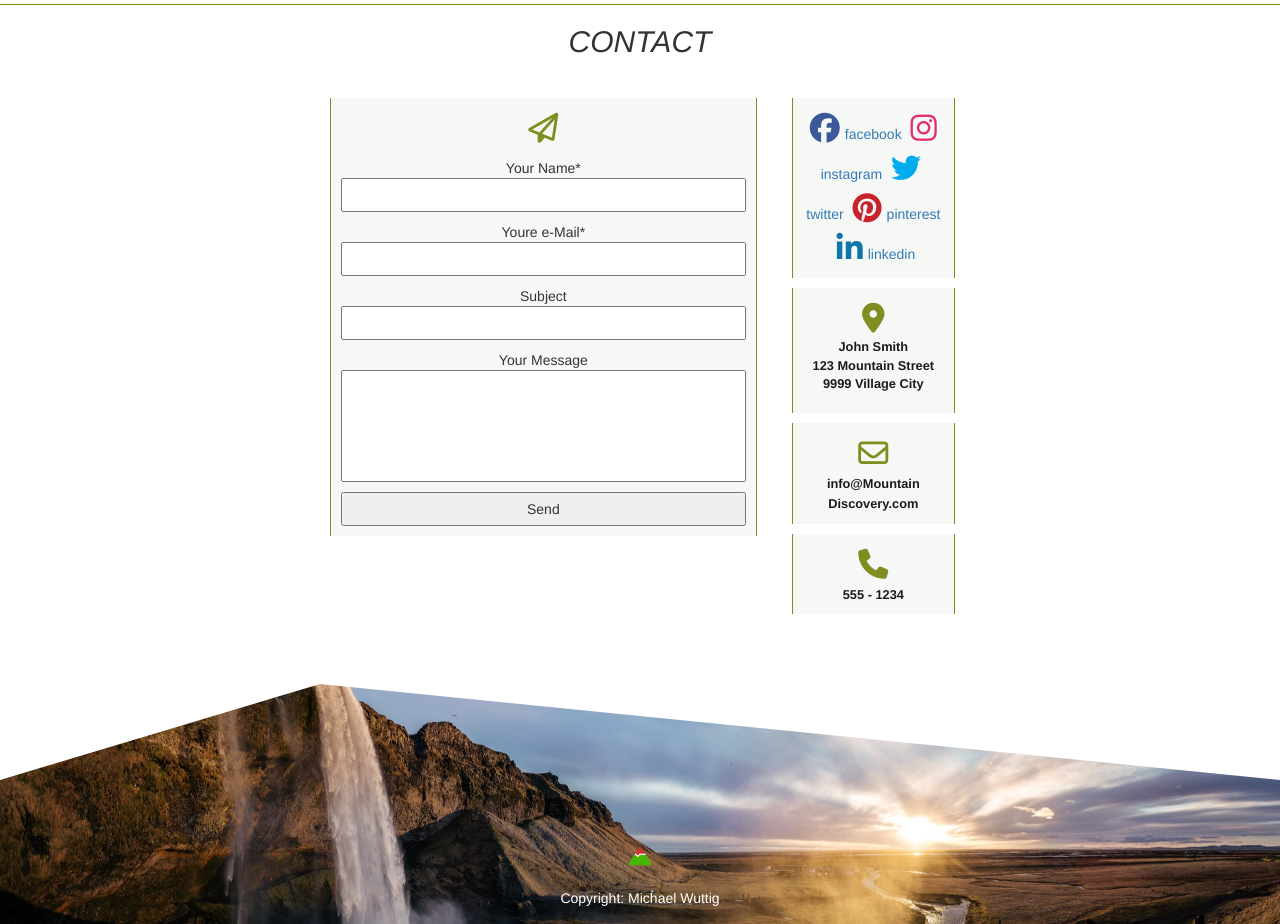
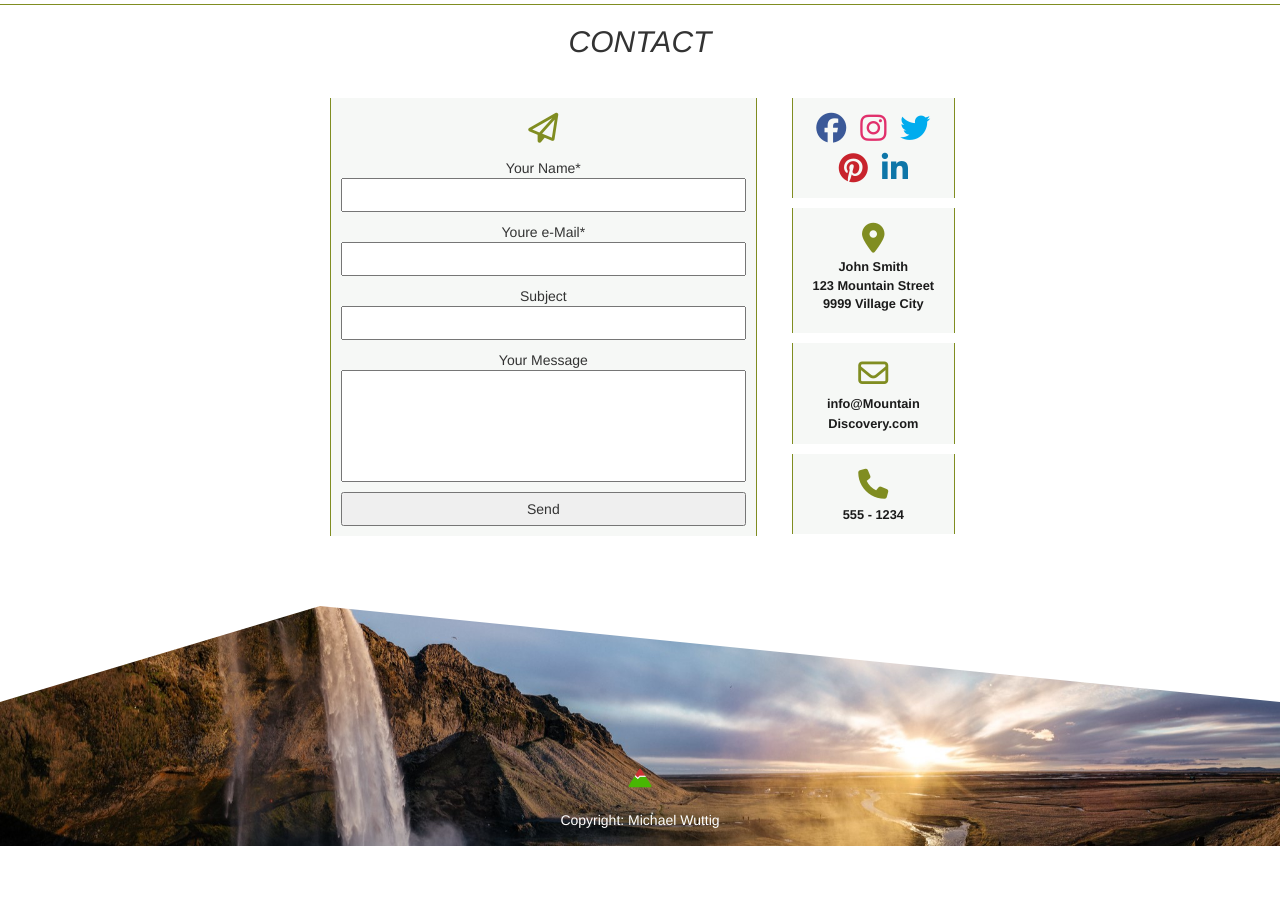
Before and after one commit to MiWuttig/Capstone, a plain HTML site: page index.html in a window 1280 px wide. Shown: the part 2760-3684 px from the top of the page. After the commit the page ends 3606 px from the top, so only its background shows below. Drawn offline with nearby package versions, Linux system fonts and the light colour scheme.

Commit message:
Update Stylesheet_Main_One.css

```diff
--- a/css/Stylesheet_Main_One.css
+++ b/css/Stylesheet_Main_One.css
@@ -288,6 +288,10 @@ form textarea{
     margin: 5px auto;
 }
 
+#SocialMedia a {
+    font-size: 0;
+}
+
 #SocialMedia i {
     font-size: 30px;
     color: #1b1b1b;
```
